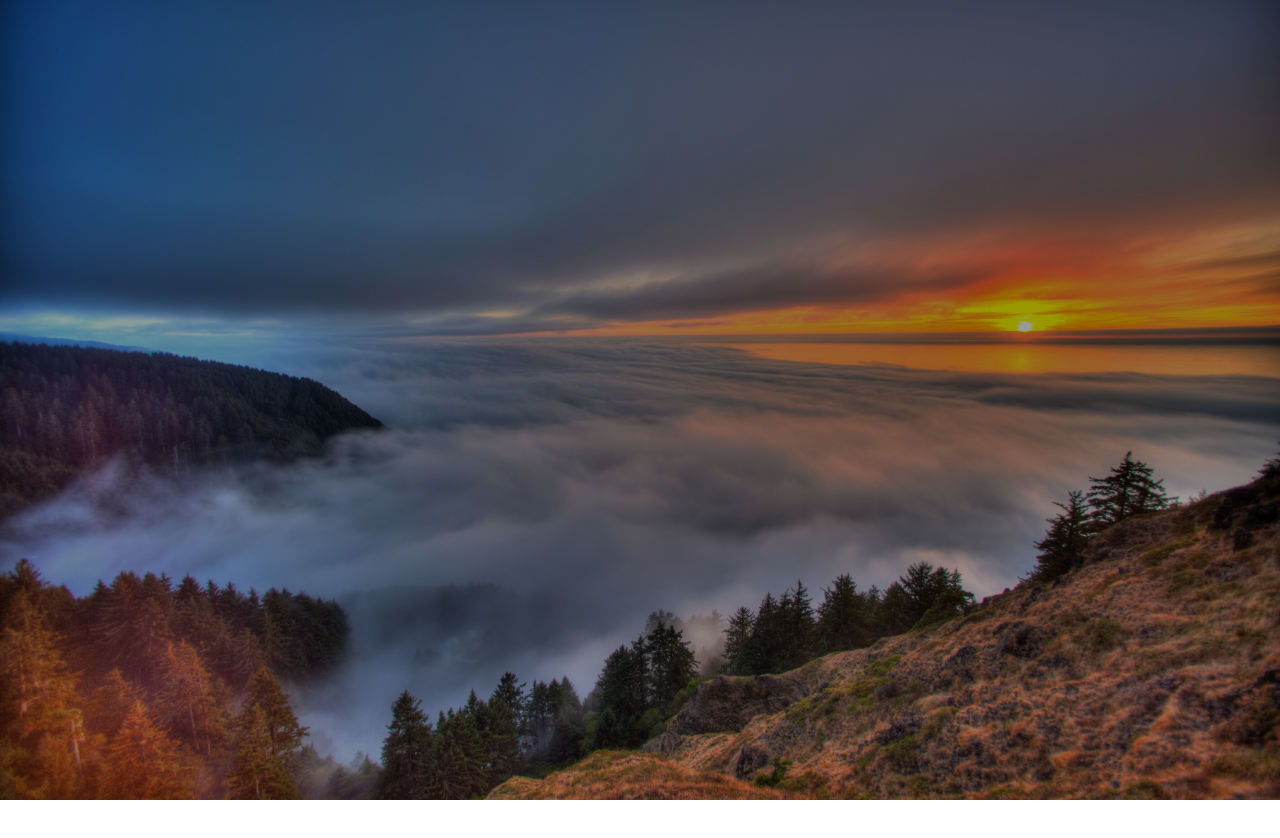
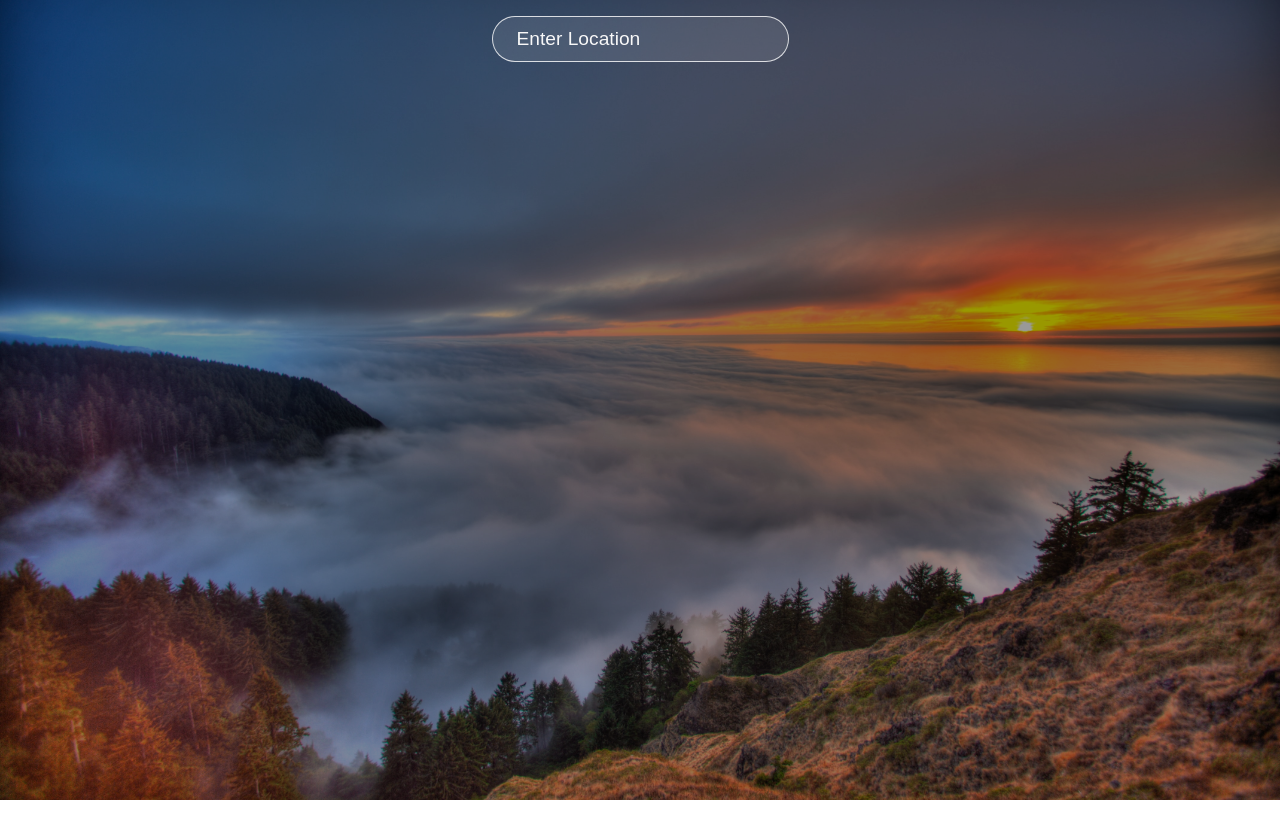
Before and after one commit to rgonz166/react-weather-app, a React (Create React App) app: page / in a window 1280 px wide. Shown: the top 838 px of the page. Before the commit the page ends 800 px from the top, so only its background shows below. Built offline with nearby package versions, Linux system fonts and the light colour scheme; the HTML template or start-up script is replaced by a standard one.

Commit message:
Add: data search and displaying

```diff
--- a/src/App.js
+++ b/src/App.js
@@ -2,12 +2,62 @@
 import axios from 'axios';
 
 function App() {
-  const city = 'holtville';
-  const url = `https://api.openweathermap.org/data/2.5/weather?q=${city}&appid=cfa67be28c113176d4ae11eb2135395a`;
+  const [ data, setData] = useState({});
+  const [ location, setLocation ] = useState('');
+
+  const url = `https://api.openweathermap.org/data/2.5/weather?q=${location}&units=imperial&appid=cfa67be28c113176d4ae11eb2135395a`;
+
+  const searchLocation = (event) => {
+    if (event.key === 'Enter') {
+      axios.get(url).then((res) => {
+        setData(res.data);
+        console.log(res.data)
+      })
+      setLocation('')
+    }
+  }
 
   return (
     <div className="app">
+      <div className="search">
+        <input
+          type="text"
+          value={location}
+          onChange={event => setLocation(event.target.value)}
+          placeholder='Enter Location'
+          onKeyDown={searchLocation}
+        />
+      </div>
+      <div className="container">
+        <div className="top">
+          <div className="location">
+            <p>{data.name}</p>
+          </div>
+          <div className="temp">
+            { data.main ? <h1>{data.main.temp.toFixed()}°F</h1> : null }
+          </div>
+          <div className="description">
+            { data.weather ? <p>{data.weather[0].main}</p> : null }
+          </div>
+        </div>
 
+        { data.name !== undefined &&
+          <div className="bottom">
+            <div className="feels">
+              { data.main ? <p className="bold">{data.main.feels_like.toFixed()}°F</p> : null }
+              <p>Feels Like</p>
+            </div>
+            <div className="humidity">
+              { data.main ? <p className="bold">{data.main.humidity}%</p> : null }
+              <p>Humidity</p>
+            </div>
+            <div className="wind">
+              { data.wind ? <p className="bold">{data.wind.speed.toFixed()} MPH</p> : null }
+              <p>Wind Speed</p>
+            </div>
+          </div>
+        }
+      </div>
     </div>
   );
 }
```
